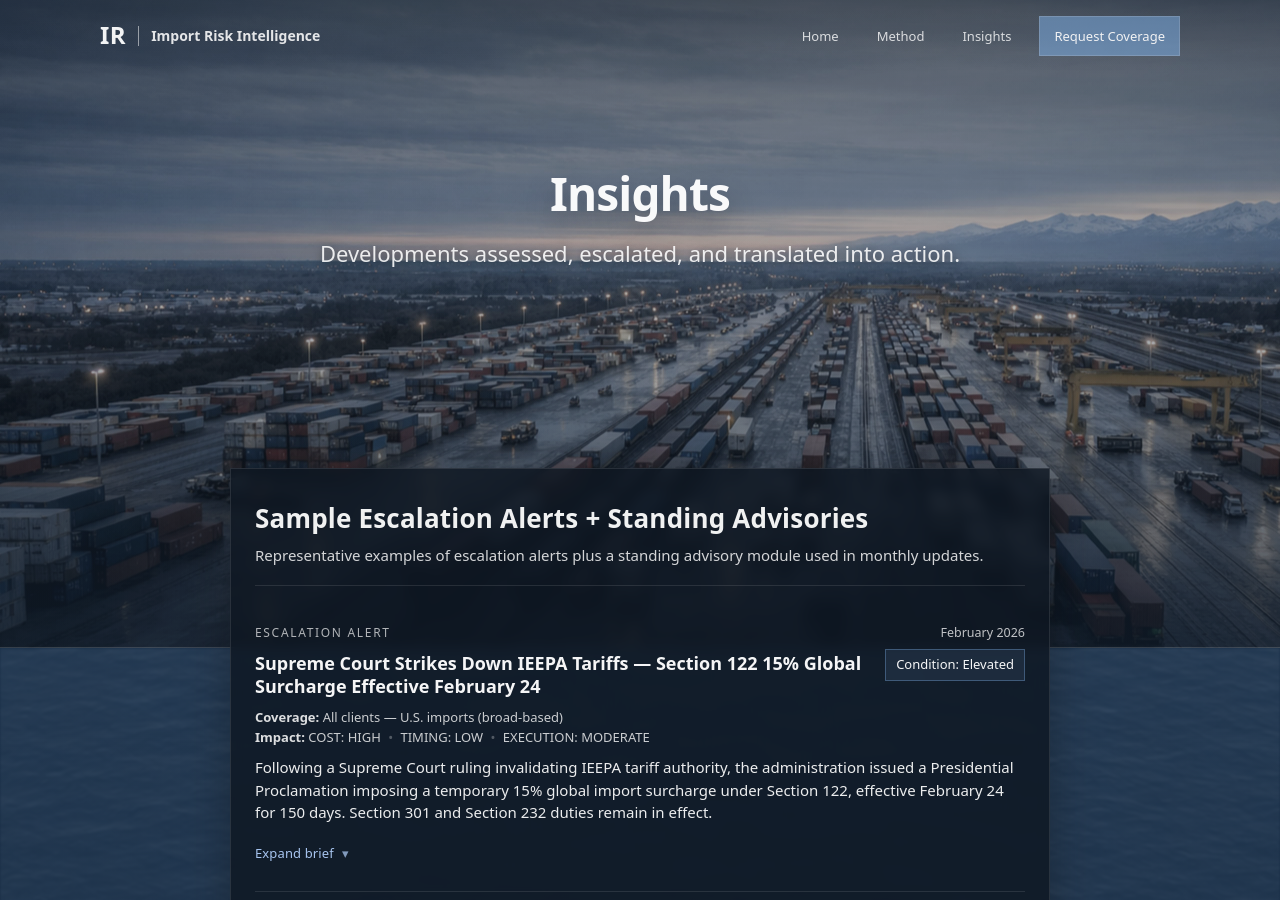
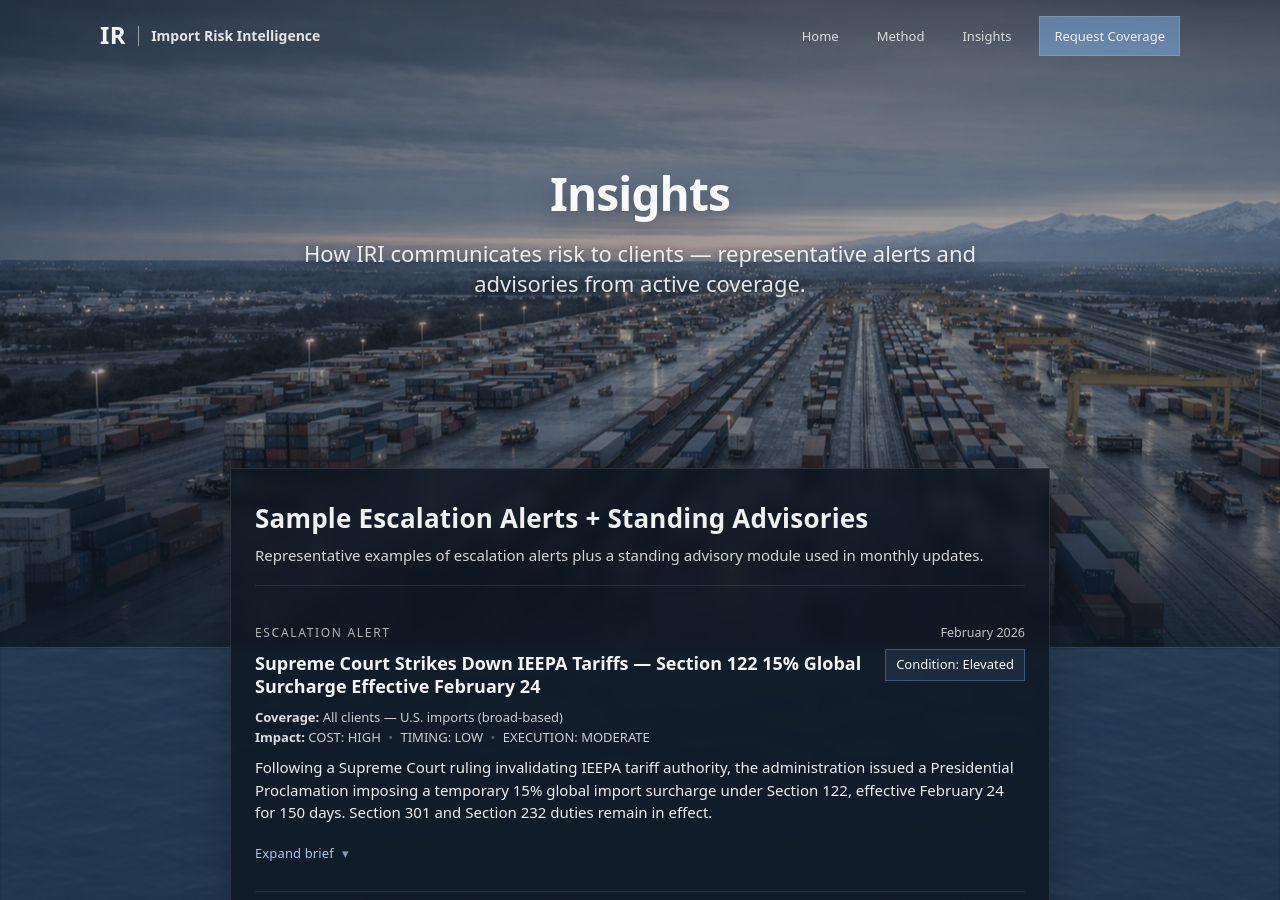
Before and after one commit to importrisk/import-risk-intelligence-site, a Jekyll site: the page built from insights.html, in a window 1280 px wide and 900 px high. Built offline with Jekyll 4.4.1, drawn with Linux system fonts in a browser that asks for light colours.

Commit message:
Update insights.html

```diff
--- a/insights.html
+++ b/insights.html
@@ -14,7 +14,7 @@ description: Sample Escalation Alerts and Standing Advisories — concise, decis
       <div class="insights-hero-head">
         <h1 class="insights-title">Insights</h1>
         <p class="insights-subtitle">
-          Developments assessed, escalated, and translated into action.
+          How IRI communicates risk to clients — representative alerts and advisories from active coverage.
         </p>
       </div>
     </div>
```
